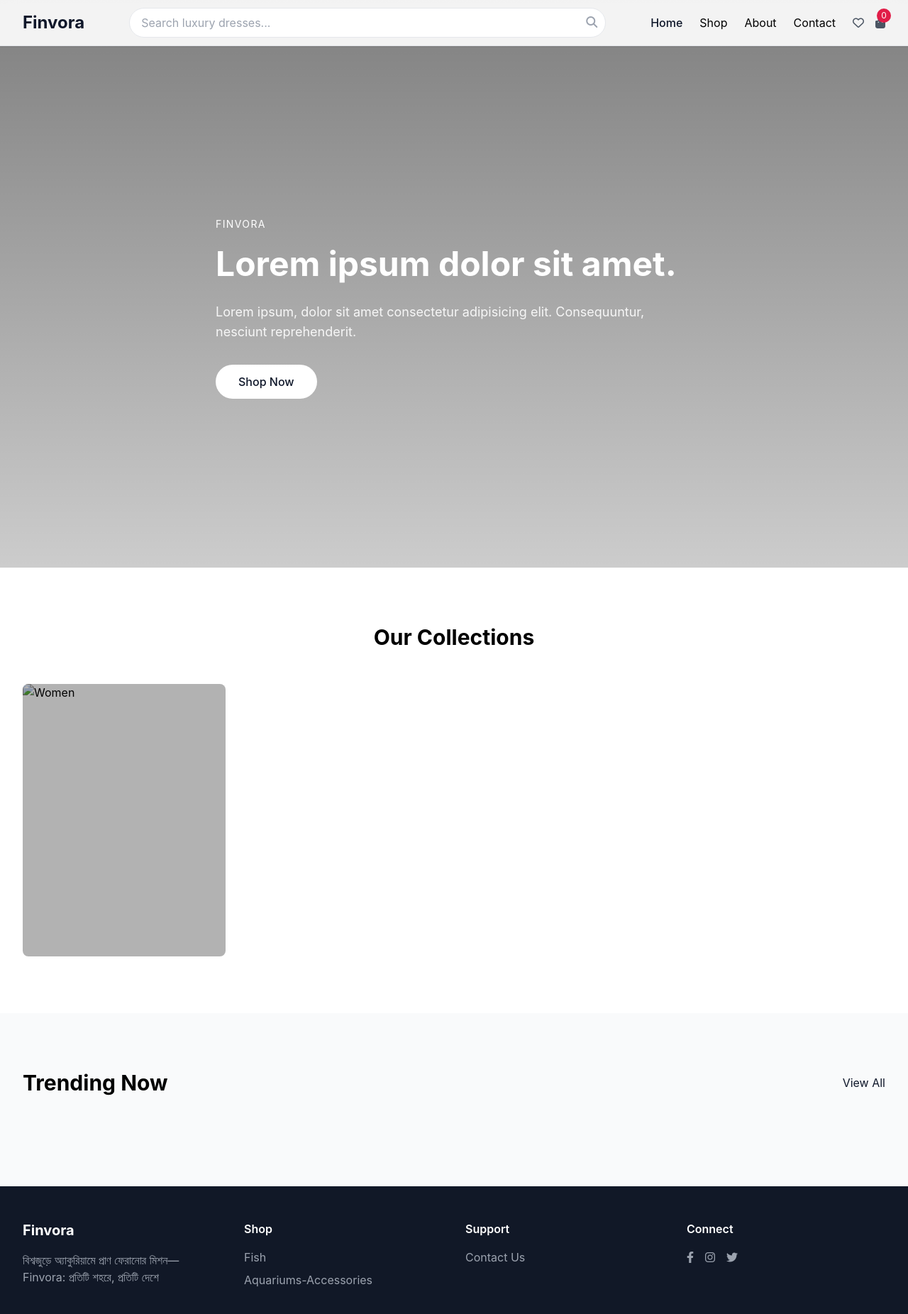
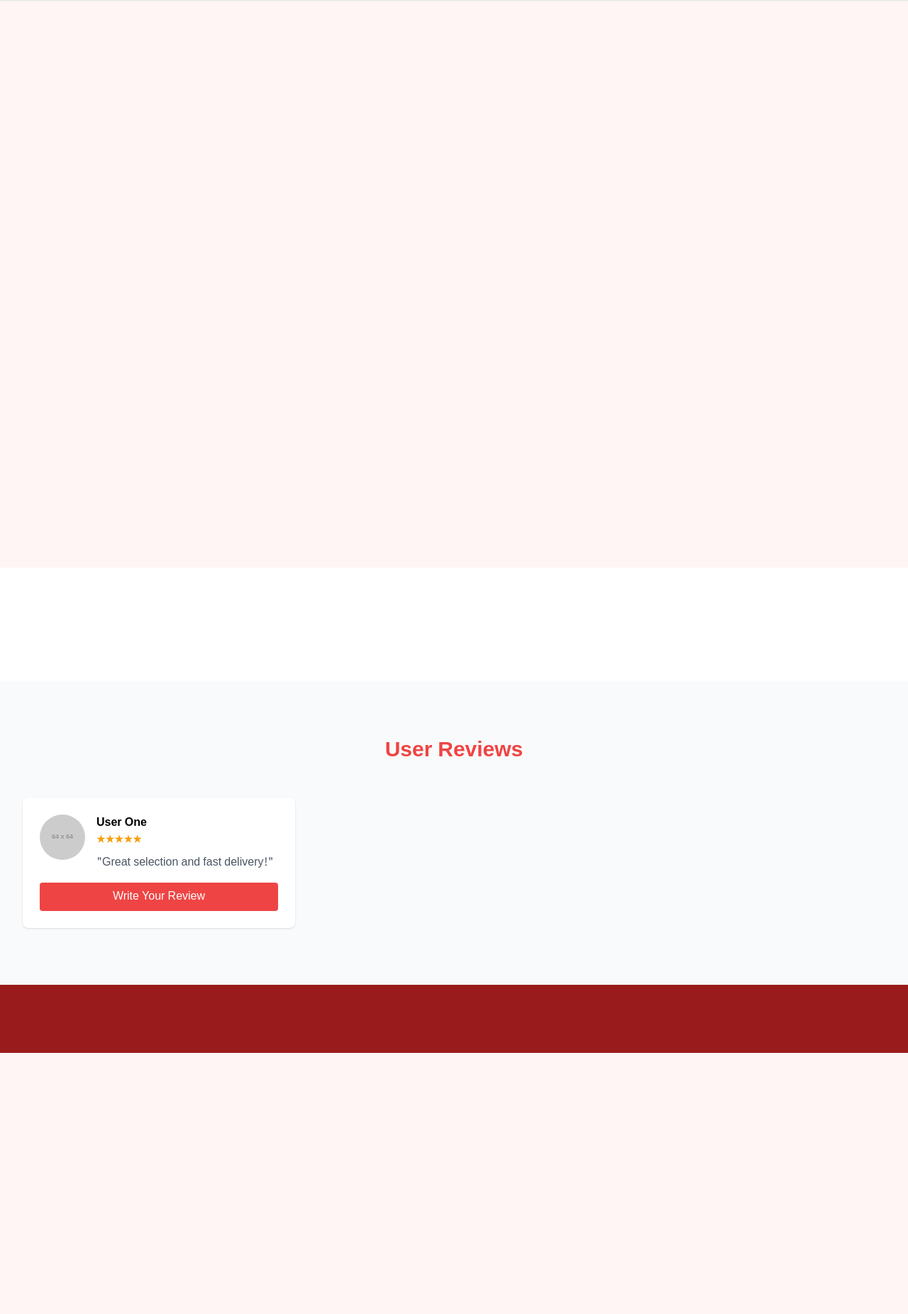
Before and after one commit to Kumar8523/Kumar8523.github.io, a plain HTML site: page finvora_web/index.html in a window 1280 px wide. Shown: the whole page at 71% size. After the commit the page ends 1484 px from the top, so only its background shows below. Drawn offline with nearby package versions, Linux system fonts and the light colour scheme; placeholder pictures from the web are drawn by us.

Commit message:
Update index.html

```diff
--- a/finvora_web/index.html
+++ b/finvora_web/index.html
@@ -1,5 +1,5 @@
 <!DOCTYPE html>
-<html lang="en">
+<html lang="bn">
 <head>
   <meta charset="UTF-8">
   <meta name="viewport" content="width=device-width, initial-scale=1.0">
@@ -10,195 +10,112 @@
       theme: {
         extend: {
           colors: {
-            primary: '#0F172A',
-            secondary: '#64748B',
-            accent: '#E11D48'
+            primary: '#EF4444',
+            secondary: '#F59E0B',
+            accent: '#10B981'
           },
           fontFamily: {
-            sans: ['Inter', 'sans-serif'],
+            bangla: ['Noto Sans Bengali', 'sans-serif'],
           }
         }
       }
     }
   </script>
+  <link href="https://fonts.googleapis.com/css2?family=Hind+Siliguri:wght@400;700&family=Noto+Sans+Bengali:wght@400;700&display=swap" rel="stylesheet">
   <link rel="stylesheet" href="https://cdnjs.cloudflare.com/ajax/libs/font-awesome/6.4.0/css/all.min.css">
   <style>
-    .hero-bg {
-      background-image: linear-gradient(rgba(0,0,0,0.5), rgba(0,0,0,0.2)), url('images/hero-bg.jpg');
-      background-size: cover;
-      background-position: center;
-    }
-    .collection-card:hover .collection-overlay {
-      opacity: 1;
-    }
-    #mobileMenu {
-      transition: all 0.3s ease;
-    }
-    .nav-link {
-      transition: color 0.2s ease;
-    }
-    .product-card:hover .product-actions {
-      opacity: 1;
-      transform: translateY(0);
-    }
+    body { font-family: 'Noto Sans Bengali', sans-serif; background-color: #FFF5F5; }
+    nav { background-color: rgba(255,255,255,0.9); backdrop-blur: 8px; }
+    .festival-card:hover { transform: translateY(-5px); box-shadow: 0 10px 25px rgba(0,0,0,0.1); }
+    .review-card img { width: 64px; height: 64px; object-fit: cover; border-radius: 9999px; }
+    .review-star { color: #F59E0B; }
   </style>
 </head>
-<body class="font-sans antialiased">
+<body class="bangla-font antialiased">
   <!-- Navigation -->
-  <nav class="bg-white/90 backdrop-blur-md fixed w-full z-50 shadow-sm border-b">
-    <div class="max-w-7xl mx-auto px-4 sm:px-6 lg:px-8">
-      <div class="flex items-center justify-between h-16">
-        <!-- Logo -->
-        <a href="index.html" class="text-2xl font-bold text-primary">
-          Finvora
-        </a>
-
-        <!-- Desktop Navigation -->
-        <div class="hidden md:flex items-center flex-1 max-w-2xl mx-8">
-          <!-- Search Bar -->
-          <form action="products.html" method="GET" class="flex-1">
-            <div class="relative">
-              <input type="text" name="search" id="navSearch" placeholder="Search luxury dresses..." class="w-full px-4 py-2 rounded-full border focus:ring-2 focus:ring-primary">
-              <button type="submit" class="absolute right-3 top-2 text-gray-400 hover:text-primary">
-                <i class="fas fa-search"></i>
-              </button>
-            </div>
-          </form>
-        </div>
-
-        <!-- Desktop Menu & Icons -->
-        <div class="hidden md:flex items-center space-x-6">
-          <div class="flex space-x-6">
-            <a href="index.html" class="nav-link hover:text-primary">Home</a>
-            <a href="products.html" class="nav-link hover:text-primary">Shop</a>
-            <a href="about.html" class="nav-link hover:text-primary">About</a>
-            <a href="contact.html" class="nav-link hover:text-primary">Contact</a>
-          </div>
-          <div class="ml-6 flex items-center space-x-4">
-            <a href="wishlist.html" class="text-gray-600 hover:text-primary">
-              <i class="far fa-heart"></i>
-            </a>
-            <a href="checkout.html" class="text-gray-600 hover:text-primary relative">
-              <i class="fas fa-shopping-bag"></i>
-              <span class="cart-count absolute -top-2 -right-2 bg-accent text-white text-xs w-5 h-5 rounded-full flex items-center justify-center">0</span>
-            </a>
-          </div>
-        </div>
-
-        <!-- Mobile Menu Button -->
-        <div class="md:hidden">
-          <button id="mobileMenuBtn" class="text-gray-600 hover:text-primary">
-            <i class="fas fa-bars text-xl"></i>
-          </button>
-        </div>
-      </div>
-    </div>
-
-    <!-- Mobile Menu -->
-    <div id="mobileMenu" class="hidden md:hidden absolute w-full bg-white shadow-lg">
-      <div class="px-4 pt-2 pb-3 space-y-2">
-        <!-- Mobile Search -->
-        <form action="products.html" method="GET" class="mb-4">
-          <div class="relative">
-            <input type="text" name="search" placeholder="Search..." class="w-full px-4 py-2 border rounded-full">
-            <button type="submit" class="absolute right-3 top-2 text-gray-400">
-              <i class="fas fa-search"></i>
-            </button>
-          </div>
-        </form>
-        <!-- Mobile Links -->
-        <a href="index.html" class="block px-3 py-2 hover:bg-gray-50 rounded">Home</a>
-        <a href="products.html" class="block px-3 py-2 hover:bg-gray-50 rounded">Shop</a>
-        <a href="about.html" class="block px-3 py-2 hover:bg-gray-50 rounded">About</a>
-        <a href="contact.html" class="block px-3 py-2 hover:bg-gray-50 rounded">Contact</a>
-        <!-- Mobile Icons -->
-        <div class="pt-4 flex items-center justify-around border-t">
-          <a href="wishlist.html" class="text-gray-600 p-2">
-            <i class="far fa-heart"></i>
-          </a>
-          <a href="checkout.html" class="text-gray-600 p-2 relative">
-            <i class="fas fa-shopping-bag"></i>
-            <span class="cart-count absolute -top-1 -right-1 bg-accent text-white text-xs w-5 h-5 rounded-full flex items-center justify-center">0</span>
-          </a>
-        </div>
-      </div>
-    </div>
+  <nav class="fixed w-full z-50 shadow-sm border-b">
+    <!-- existing navbar content -->
   </nav>
 
   <!-- Hero Section -->
   <section class="hero-bg h-screen flex items-center pt-16">
-    <div class="max-w-7xl mx-auto px-4 sm:px-6 lg:px-8 text-white">
-      <div class="max-w-2xl">
-        <span class="uppercase tracking-widest text-sm mb-4 inline-block">Finvora</span>
-        <h1 class="text-5xl font-bold mb-6 leading-tight">Lorem ipsum dolor sit amet.</h1>
-        <p class="text-lg mb-8 opacity-90">Lorem ipsum, dolor sit amet consectetur adipisicing elit. Consequuntur, nesciunt reprehenderit.</p>
-        <a href="products.html" class="bg-white text-primary px-8 py-3 rounded-full font-medium inline-block hover:bg-gray-100 transition duration-300">
-          Shop Now
-        </a>
-      </div>
-    </div>
+    <!-- existing hero content -->
   </section>
 
-  <!-- Categories -->
-  <section class="py-20 bg-white">
-    <div class="max-w-7xl mx-auto px-4 sm:px-6 lg:px-8">
-      <h2 class="text-3xl font-bold text-center mb-12">Our Collections</h2>
-      <div class="grid grid-cols-1 md:grid-cols-4 gap-6">
-        <a href="products.html?category=" class="group relative overflow-hidden h-96 rounded-lg">
-          <img src="img/" alt="Women" class="w-full h-full object-cover group-hover:scale-105 transition duration-500">
-          <div class="absolute inset-0 bg-black/30 flex items-center justify-center">
-            <h3 class="text-2xl text-white font-medium group-hover:scale-110 transition"></h3>
-          </div>
-        </a>
-        <!-- অন্যান্য ক্যাটাগরি এখানে পুনরাবৃত্তি করা যেতে পারে -->
-      </div>
-    </div>
+  <!-- Collections -->
+  <section id="collections" class="py-20 bg-white">
+    <!-- existing collections content -->
   </section>
 
-  <!-- Trending Products -->
-  <section class="py-20 bg-gray-50">
+  <!-- User Reviews -->
+  <section id="reviews" class="py-20 bg-gray-50">
     <div class="max-w-7xl mx-auto px-4 sm:px-6 lg:px-8">
-      <div class="flex justify-between items-center mb-12">
-        <h2 class="text-3xl font-bold">Trending Now</h2>
-        <a href="products.html" class="text-primary hover:underline">View All</a>
+      <h2 class="text-3xl font-bold text-center mb-12 text-primary">User Reviews</h2>
+      <div class="grid grid-cols-1 md:grid-cols-3 gap-8">
+        <!-- Sample Review Card -->
+        <div class="review-card bg-white p-6 rounded-lg shadow">
+          <div class="flex items-start space-x-4">
+            <img src="https://via.placeholder.com/64" alt="User 1" class="">
+            <div class="flex-1">
+              <h3 class="font-bold">User One</h3>
+              <div class="review-star flex">★★★★★</div>
+              <p class="text-gray-600 mt-2">"Great selection and fast delivery!"</p>
+            </div>
+          </div>
+          <button onclick="showReviewForm()" class="mt-4 w-full bg-primary text-white py-2 rounded hover:bg-secondary transition">Write Your Review</button>
+        </div>
+        <!-- More review cards similarly... -->
       </div>
-      <div class="grid grid-cols-1 sm:grid-cols-2 lg:grid-cols-4 gap-8" id="trending-products">
-        <!-- JSON থেকে Trending প্রোডাক্ট লোড হবে -->
+
+      <!-- Review Form (hidden by default) -->
+      <div id="writeReviewForm" class="hidden mt-12 bg-white p-8 rounded-lg shadow max-w-3xl mx-auto">
+        <h3 class="text-2xl font-bold mb-4">Write Your Review</h3>
+        <form id="reviewForm" class="space-y-4">
+          <div>
+            <label class="block mb-1 font-medium">Your Name</label>
+            <input type="text" id="reviewerName" class="w-full border rounded px-3 py-2" required>
+          </div>
+          <div>
+            <label class="block mb-1 font-medium">Rating</label>
+            <select id="reviewRating" class="w-full border rounded px-3 py-2">
+              <option value="5">5 - Excellent</option>
+              <option value="4">4 - Good</option>
+              <option value="3">3 - Average</option>
+              <option value="2">2 - Poor</option>
+              <option value="1">1 - Terrible</option>
+            </select>
+          </div>
+          <div>
+            <label class="block mb-1 font-medium">Your Review</label>
+            <textarea id="reviewComment" rows="4" class="w-full border rounded px-3 py-2" required></textarea>
+          </div>
+          <button type="submit" class="bg-primary text-white px-6 py-2 rounded hover:bg-secondary transition">Submit Review</button>
+        </form>
       </div>
     </div>
   </section>
 
   <!-- Footer -->
-  <footer class="bg-gray-900 text-white py-12 bengali-font">
-    <div class="max-w-7xl mx-auto px-4 sm:px-6 lg:px-8 grid grid-cols-1 md:grid-cols-4 gap-8">
-      <div>
-        <h3 class="text-xl font-bold mb-4">Finvora</h3>
-        <p class="text-gray-400">বিশ্বজুড়ে অ্যাকুরিয়ামে প্রাণ ফেরানোর মিশন—Finvora: প্রতিটি শহরে, প্রতিটি দেশে</p>
-      </div>
-      <div>
-        <h4 class="font-semibold mb-4">Shop</h4>
-        <ul class="space-y-2 text-gray-400">
-          <li><a href="#" class="hover:text-white">Fish</a></li>
-          <li><a href="#" class="hover:text-white">Aquariums-Accessories</a></li>
-        </ul>
-      </div>
-      <div>
-        <h4 class="font-semibold mb-4">Support</h4>
-        <ul class="space-y-2 text-gray-400">
-          <li><a href="contact.html" class="hover:text-white">Contact Us</a></li>
-        </ul>
-      </div>
-      <div>
-        <h4 class="font-semibold mb-4">Connect</h4>
-        <div class="flex space-x-4">
-          <a href="#" class="text-gray-400 hover:text-white"><i class="fab fa-facebook-f"></i></a>
-          <a href="#" class="text-gray-400 hover:text-white"><i class="fab fa-instagram"></i></a>
-          <a href="#" class="text-gray-400 hover:text-white"><i class="fab fa-twitter"></i></a>
-        </div>
-      </div>
-    </div>
+  <footer class="bg-red-800 text-white py-12">
+    <!-- existing footer content -->
   </footer>
 
-  <script src="scripts/app.js"></script>
+  <script>
+    function showReviewForm() {
+      document.getElementById('writeReviewForm').classList.remove('hidden');
+      window.scrollTo({ top: document.getElementById('writeReviewForm').offsetTop - 100, behavior: 'smooth' });
+    }
+
+    // Handle Review Form Submission
+    document.getElementById('reviewForm').addEventListener('submit', function(e) {
+      e.preventDefault();
+      const name = document.getElementById('reviewerName').value;
+      const rating = document.getElementById('reviewRating').value;
+      const comment = document.getElementById('reviewComment').value;
+      // TODO: save review to backend or localStorage
+      alert('Thank you for your review!');
+      this.reset();
+    });
+  </script>
 </body>
 </html>
```
